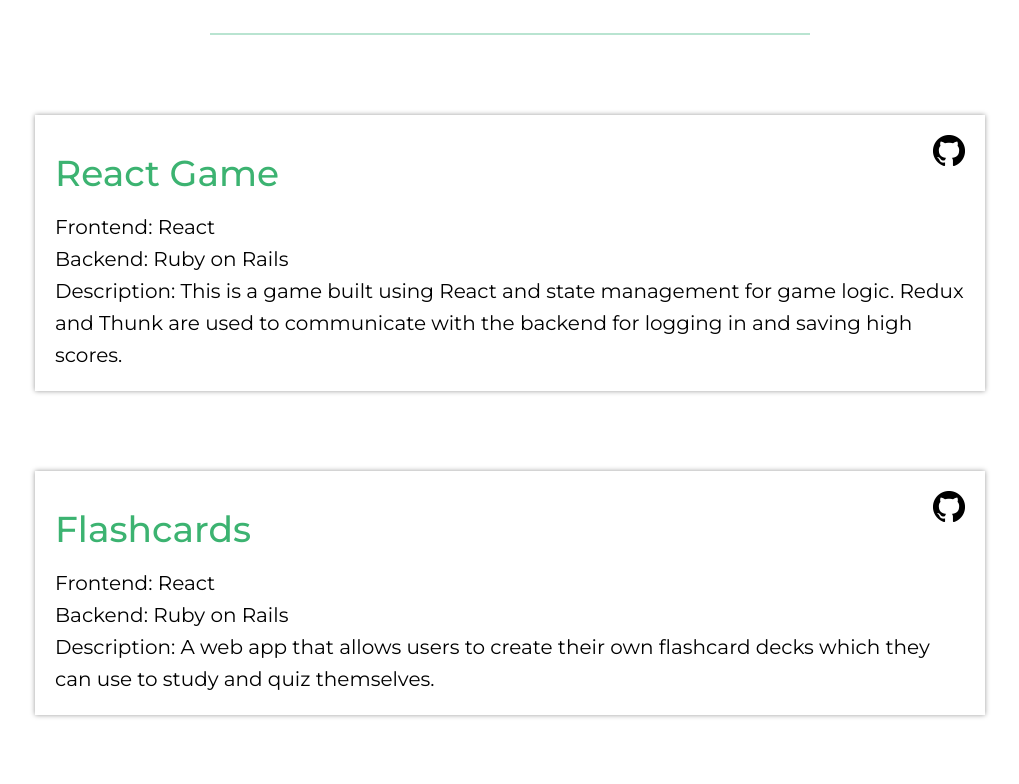
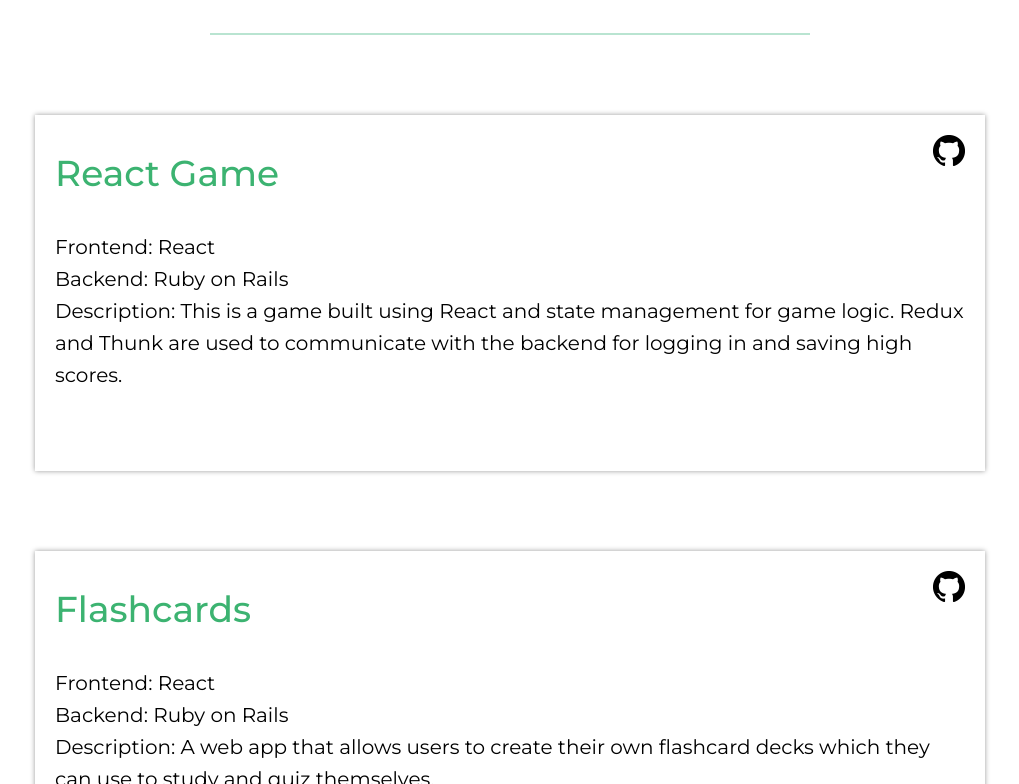
Before and after one commit to chriskay25/portfolio-2, a React app: page / in a window 1280 px wide. Shown: the part 3176-3960 px from the top of the page, without its empty margins (130-1149 px from the left). Built offline with nearby package versions, Linux system fonts and the light colour scheme.

Commit message:
Separate top of Project and project images into different components

```diff
--- a/app/src/components/Project.js
+++ b/app/src/components/Project.js
@@ -1,15 +1,35 @@
-import ghLogo from '../assets/gh-logo-light.png'
+import { useState } from "react";
+import { motion } from "framer-motion";
+import ProjectTop from "./ProjectTop";
+import ProjectImages from "./ProjectImages";
+
+const projectVariants = {
+  initial: { background: "#fff" },
+  animated: { background: "#fff" },
+  selected: { background: "#7e6e6e" },
+};
 
 const Project = ({ project }) => {
+  const [selected, setSelected] = useState(false);
+
+  const open = () => setSelected(!selected);
+
   return (
-    <li className='project'>
-      <h3 style={{fontSize: '1.8rem', fontWeight: 500, color: 'mediumseagreen'}}>{project.name}</h3>
-      <img src={ghLogo} alt='github-logo' onClick={() => window.location.href = project.link} />
-      <p>Frontend: {project.frontend}</p>
-      <p>Backend: {project.backend}</p>
-      <p>Description: {project.description}</p>
-    </li>
-  )
-}
+    <motion.li
+      className="project"
+      initial="initial"
+      animate={selected ? "selected" : "animated"}
+      variants={projectVariants}
+    >
+      <ProjectTop project={project} selected={selected} open={open} />
+      {selected && project.images.length > 0 && (
+        <ProjectImages images={project.images} />
+      )}
+      {selected && project.images.length < 1 && (
+        <div style={{ textAlign: "center" }}>Pictures Coming Soon!</div>
+      )}
+    </motion.li>
+  );
+};
 
-export default Project
+export default Project;
--- /dev/null
+++ b/app/src/components/ProjectImages.js
@@ -0,0 +1,50 @@
+import { useState } from "react";
+import { motion } from "framer-motion";
+
+const ProjectImages = ({ images }) => {
+  const [imgIndex, setImgIndex] = useState(null);
+
+  const clicky = (i) => {
+    if (imgIndex === i) return 1;
+    if (imgIndex === null) return 1;
+    if (imgIndex !== i) return 0;
+  };
+
+  return (
+    <motion.div className="project-images">
+      <motion.div>
+        {imgIndex !== null && (
+          <img
+            src={images[imgIndex]}
+            alt="main-img"
+            style={{ width: "100%" }}
+            onClick={() => setImgIndex(null)}
+          />
+        )}
+      </motion.div>
+      <motion.ul className="image-scroll">
+        {images.map((img, i) => (
+          <motion.li
+            key={i}
+            style={{ flex: 1, position: "relative" }}
+            onClick={() =>
+              imgIndex === i ? setImgIndex(null) : setImgIndex(i)
+            }
+          >
+            {imgIndex === i && (
+              <motion.div
+                className="pic-border"
+                layoutId="pb"
+                initial={false}
+                transition={{ type: "spring", stiffness: 125, damping: 20 }}
+              />
+            )}
+            <motion.img className="scrolling-image" src={img} alt="img" />
+          </motion.li>
+        ))}
+      </motion.ul>
+    </motion.div>
+  );
+};
+
+export default ProjectImages;
--- /dev/null
+++ b/app/src/components/ProjectTop.js
@@ -0,0 +1,47 @@
+import ghLogo from "../assets/gh-logo-light.png";
+import { motion } from "framer-motion";
+
+const titleVariants = {
+  initial: { color: "#fff" },
+  animated: { color: "#3cb371" },
+  selected: { color: "#9bdabe" },
+};
+
+const textVariants = {
+  initial: { color: "#000" },
+  animated: { color: "#000" },
+  selected: { color: "#fff", transition: { duration: 0.2 } },
+};
+
+const ProjectTop = ({ project, selected, open }) => {
+  return (
+    <div className="project-top" onClick={() => open()}>
+      <motion.h3
+        style={{ fontSize: "1.8rem", fontWeight: 500 }}
+        variants={titleVariants}
+      >
+        {project.name}
+      </motion.h3>
+
+      <motion.img
+        className="project-github"
+        src={ghLogo}
+        alt="github-logo"
+        onClick={() => (window.location.href = project.link)}
+        animate={selected ? { filter: "invert(0)" } : { filter: "invert(1)" }}
+      />
+
+      <motion.div style={{ margin: "1rem 0 3rem 0" }}>
+        <motion.p variants={textVariants}>
+          Frontend: {project.frontend}
+        </motion.p>
+        <motion.p variants={textVariants}>Backend: {project.backend}</motion.p>
+        <motion.p variants={textVariants}>
+          Description: {project.description}
+        </motion.p>
+      </motion.div>
+    </div>
+  );
+};
+
+export default ProjectTop;
```
